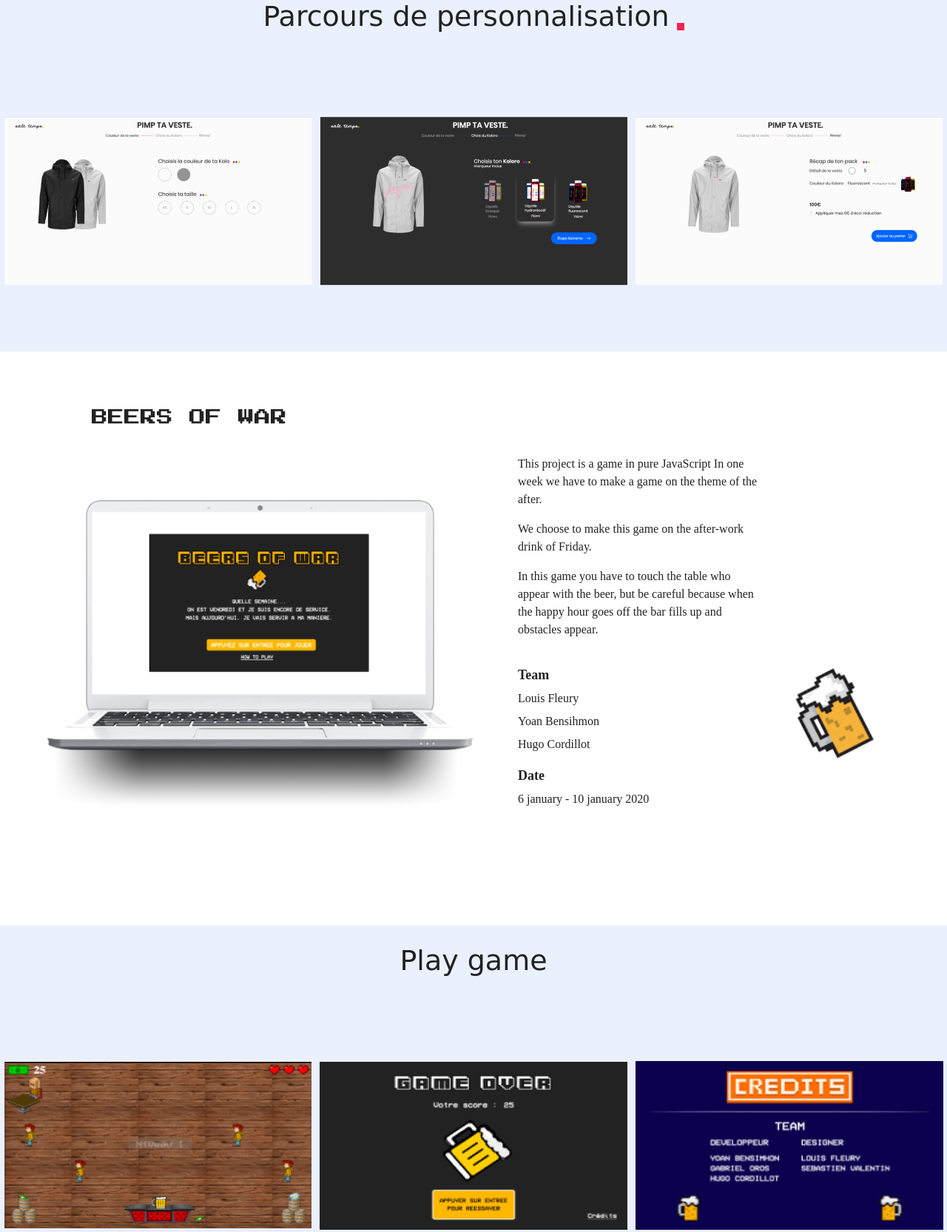
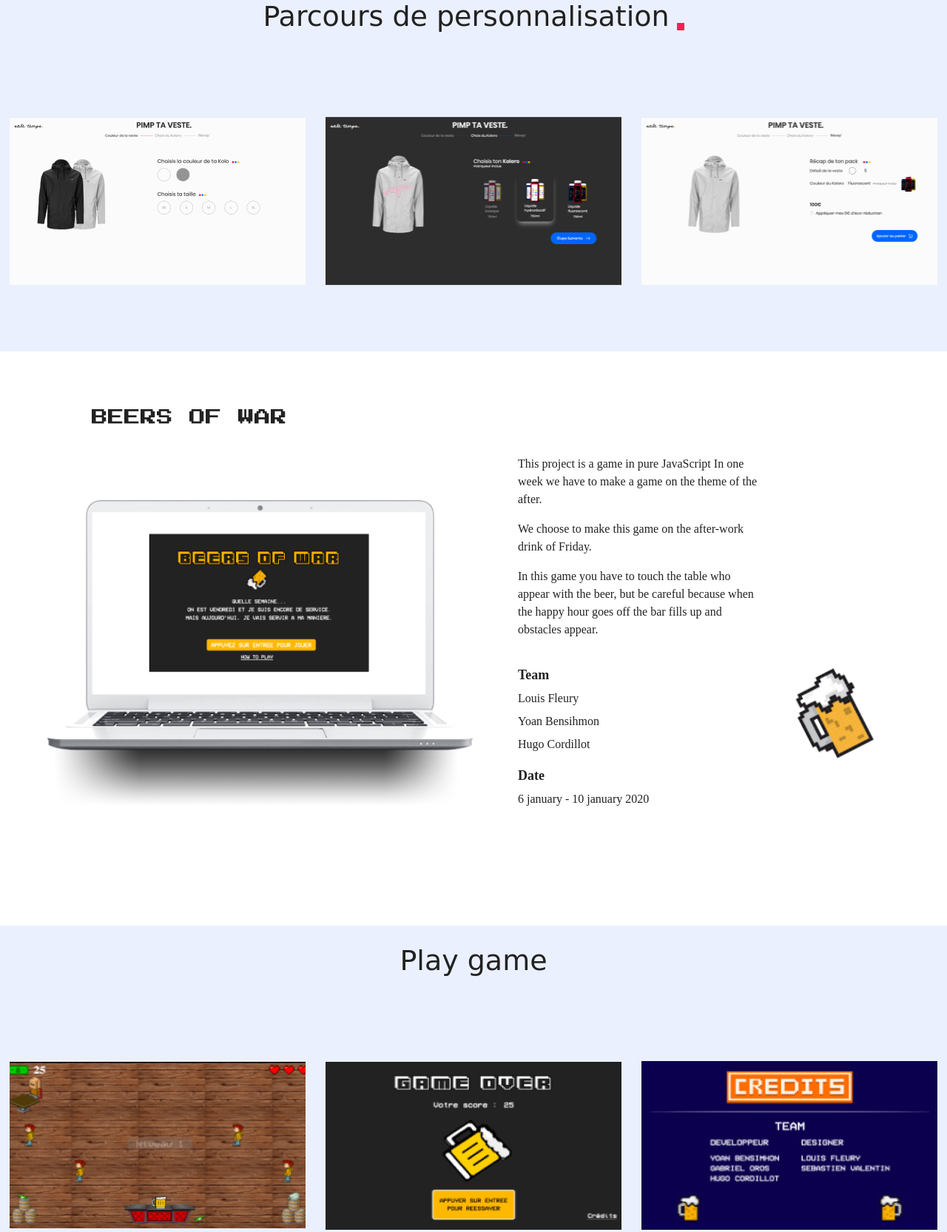
Before and after one commit to Hgo0123/portfolio-2k20, a website built with Parcel: page src/index.html in a window 1280 px wide. Shown: the part 1617-3282 px from the top of the page at 74% size. Built offline with nearby package versions, Linux system fonts and the light colour scheme; a web font is replaced by a local one.

Commit message:
{modify} image in folio -> background image for responsive

```diff
--- a/src/index.html
+++ b/src/index.html
@@ -137,10 +137,13 @@
               <div class="square"></div>
             </h4>
           </div>
-          <div class="folio__image">
-            <img src="asset/sale_temps/custom_1.png" alt="page_custom1" />
+          <div class="folio__image sale_temps">
+            <div class="sale_temps__img1"></div>
+            <div class="sale_temps__img2"></div>
+            <div class="sale_temps__img3"></div>
+            <!-- <img src="asset/sale_temps/custom_1.png" alt="page_custom1" />
             <img src="asset/sale_temps/custom_2.png" alt="page_custom2" />
-            <img src="asset/sale_temps/custom_3.png" alt="page_custom3" />
+            <img src="asset/sale_temps/custom_3.png" alt="page_custom3" /> -->
           </div>
         </div>
       </section>
@@ -198,10 +201,13 @@
               Play game
             </h4>
           </div>
-          <div class="folio__image">
-            <img src="asset/beersofwar/play1.png" alt="playgame1" />
+          <div class="folio__image bof">
+            <div class="bof__img1"></div>
+            <div class="bof__img2"></div>
+            <div class="bof__img3"></div>
+            <!-- <img src="asset/beersofwar/play1.png" alt="playgame1" />
             <img src="asset/beersofwar/play2.png" alt="game-over" />
-            <img src="asset/beersofwar/play3.png" alt="credit-page" />
+            <img src="asset/beersofwar/play3.png" alt="credit-page" /> -->
           </div>
         </div>
       </section>
--- a/src/style/_project.scss
+++ b/src/style/_project.scss
@@ -145,6 +145,38 @@
     justify-content: space-around;
     align-items: center;
     height: 70%;
+    .sale_temps__img1,
+    .sale_temps__img2,
+    .sale_temps__img3 {
+      width: 400px;
+      height: 228px;
+      background-position: center;
+    }
+    .sale_temps__img1 {
+      background-image: url(../asset/sale_temps/custom_1.png);
+    }
+    .sale_temps__img2 {
+      background-image: url(../asset/sale_temps/custom_2.png);
+    }
+    .sale_temps__img3 {
+      background-image: url(../asset/sale_temps/custom_3.png);
+    }
+    .bof__img1,
+    .bof__img2,
+    .bof__img3 {
+      width: 400px;
+      height: 228px;
+      background-position: center;
+    }
+    .bof__img1 {
+      background-image: url(../asset/beersofwar/play1.png);
+    }
+    .bof__img2 {
+      background-image: url(../asset/beersofwar/play2.png);
+    }
+    .bof__img3 {
+      background-image: url(../asset/beersofwar/play3.png);
+    }
   }
 }
 // Beers Of Wars
```
Also changed, not shown: src/asset/beersofwar/playgame1.png (deleted), src/asset/beersofwar/playgame2.png (deleted), src/asset/beersofwar/playgame3.png (deleted), src/asset/safe_patch/Capture d’écran 2020-03-27 à 09.44.53.png (deleted), 1 other file.
